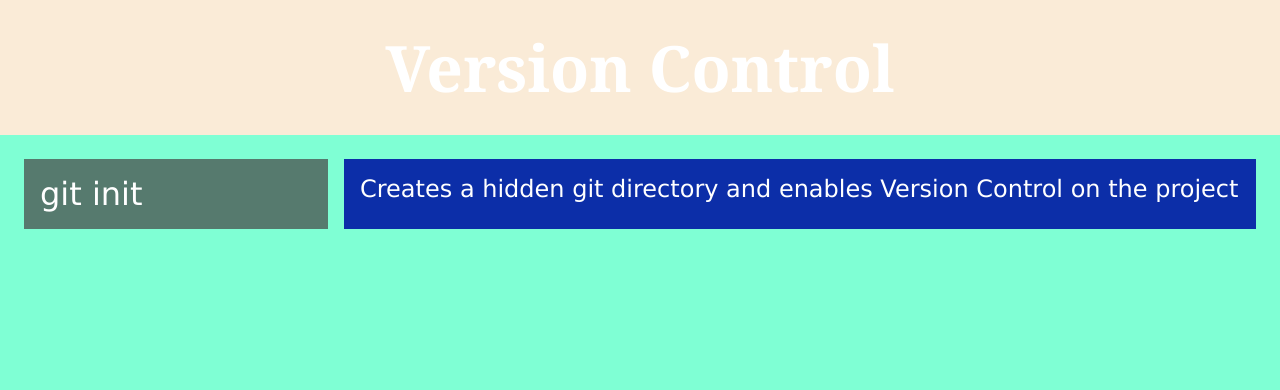
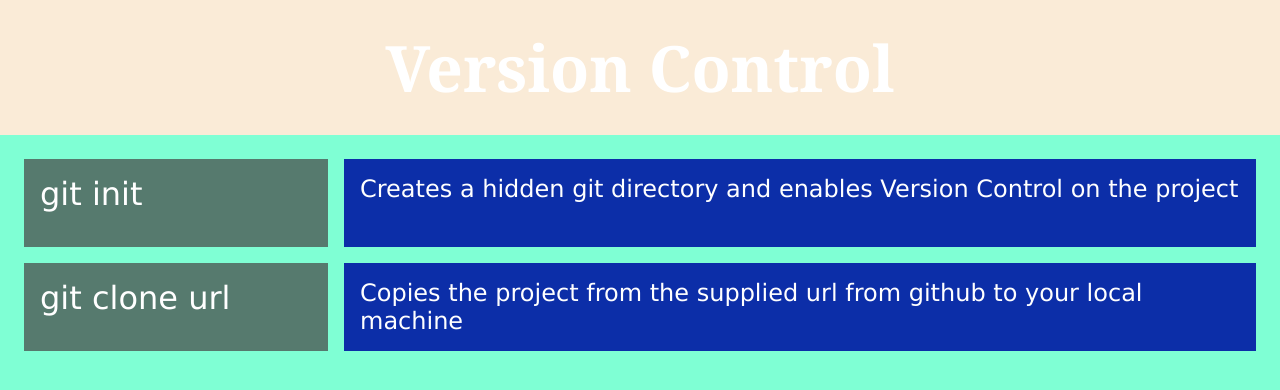
Before and after one commit to mvic89/version-control, a plain HTML site: page index.html in a window 1280 px wide. Drawn offline with Linux system fonts and the light colour scheme.

Commit message:
additional text in html file

```diff
--- a/index.html
+++ b/index.html
@@ -12,6 +12,9 @@
     <main class="git-commands">
         <div class="git-commands-command">git init</div>
         <div class="git-commands-effect">Creates a hidden git directory and enables Version Control on the project</div>
+
+        <div class="git-commands-command">git clone url</div>
+        <div class="git-commands-effect">Copies the project from the supplied url from github to your local machine </div>
     </main>
 </body>
 </html>
```
